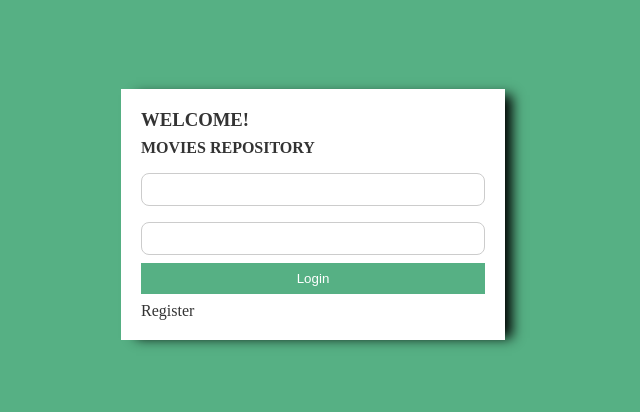
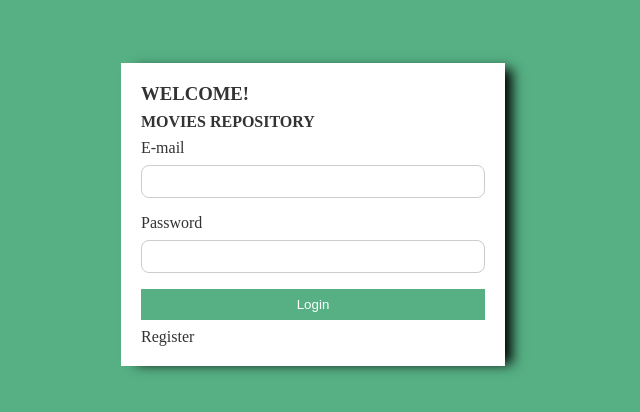
Before and after one commit to abraaoduarte/movies-playground, a Next.js app in the folder frontend/: page /login in a window 1280 px wide. Shown: the part 186-598 px from the top of the page, without its empty margins (327-967 px from the left). Built offline with nearby package versions, Linux system fonts and the light colour scheme.

Commit message:
feat: Add lib hook use form and refactored login form

```diff
--- a/frontend/package.json
+++ b/frontend/package.json
@@ -16,6 +16,7 @@
     "nookies": "^2.5.2",
     "react": "17.0.2",
     "react-dom": "17.0.2",
+    "react-hook-form": "^7.12.0",
     "styled-components": "^5.3.0"
   },
   "devDependencies": {
--- /dev/null
+++ b/frontend/src/components/Button/index.tsx
@@ -0,0 +1,15 @@
+import React, { ButtonHTMLAttributes } from 'react'
+import * as S from './styles'
+
+type ButtonProps = ButtonHTMLAttributes<HTMLButtonElement> & {
+    text: string;
+}
+
+const Button: React.FC<ButtonProps> = (props) => {
+    const { text } = props;
+    return (
+        <S.Button {...props}>{text}</S.Button>
+    )
+}
+
+export default Button;
--- /dev/null
+++ b/frontend/src/components/Button/styles.ts
@@ -0,0 +1,15 @@
+import styled from 'styled-components';
+
+export const Button = styled.button`
+padding: 8px;
+width: 100%;
+background-color: #56b084;
+color: #fff;
+outline: none;
+border: none;
+margin-bottom: 8px;
+&:hover {
+    background-color: #529e79;
+    cursor: pointer;
+}
+`
--- /dev/null
+++ b/frontend/src/components/Input/index.tsx
@@ -0,0 +1,21 @@
+import React, { InputHTMLAttributes } from 'react'
+import * as S from './styles'
+
+type InputProps = InputHTMLAttributes<HTMLInputElement> & {
+    hasError?: boolean;
+    error?: string;
+    label: string;
+}
+
+const Input: React.FC<InputProps> = (props) => {
+    const { hasError = false, label, error = '' } = props;
+    return (
+        <S.Wrapper>
+            <S.Label error={hasError}>{label}</S.Label>
+            <S.Input {...props} error={hasError} />
+            <S.Label error={hasError}>{error}</S.Label>
+        </S.Wrapper>
+    )
+}
+
+export default Input;
--- /dev/null
+++ b/frontend/src/components/Input/styles.ts
@@ -0,0 +1,45 @@
+import styled, { css } from 'styled-components';
+
+
+export const Wrapper = styled.div`
+    margin: 8px 0;
+`
+const InputModifiers = {
+    error: () => css`
+        border: 1px solid #ff4444;
+    `
+}
+
+type InputError = {
+    error: boolean;
+}
+
+export const Input = styled.input<InputError>`
+    ${({ error }) => css`
+        width: 100%;
+        margin: 8px 0;
+        padding: 8px;
+        color: #333;
+        border: 1px solid #CCC;
+        border-radius: 8px;
+        color: #333;
+        outline: none;
+        ${error && InputModifiers.error()}
+    `}
+`
+type LabelError = {
+    error: boolean;
+}
+
+const LabelModifiers = {
+    error: () => css`
+        color: #ff4444;
+        font-size: 12px;
+    `
+}
+export const Label = styled.label<LabelError>`
+    ${({ error }) => css`
+        color: #333;
+        ${error && LabelModifiers.error()}
+    `}
+`
--- /dev/null
+++ b/frontend/src/components/index.tsx
@@ -0,0 +1,2 @@
+export { default as Input } from './Input';
+export { default as Button } from './Button';
--- a/frontend/src/pages/login.tsx
+++ b/frontend/src/pages/login.tsx
@@ -1,5 +1,13 @@
 import LoginTemplate from '../templates/Login'
+import Head from 'next/head'
 
 export default function Login() {
-    return <LoginTemplate />
+    return (
+      <>
+        <Head>
+          <title>Login</title>
+        </Head>
+        <LoginTemplate />
+      </>
+    )
   }
--- a/frontend/src/templates/Login/index.tsx
+++ b/frontend/src/templates/Login/index.tsx
@@ -4,29 +4,37 @@ import React, { useState } from 'react'
 import axios from 'axios'
 import CircularProgress from '@material-ui/core/CircularProgress';
 import { useRouter } from 'next/router'
+import { Input, Button } from 'components'
+import { useForm, Controller } from "react-hook-form";
+
+type FormValues = {
+	email: string;
+	password: string;
+};
 
 const Login: React.FC = () => {
+    const { watch,
+		control,
+		handleSubmit,
+		formState: { errors, isSubmitted },
+    } = useForm<FormValues>({
+		defaultValues: {
+			email: '',
+			password: '',
+		},
+	});
+    const values = watch();
     const router = useRouter()
 
-    const [email, setEmail] = useState('');
-    const [password, setPassword] = useState('');
     const [loading, setLoading] = useState(false)
 
-    const handleChangeEmail = (event: React.ChangeEvent<HTMLInputElement>) => {
-        setEmail(event.currentTarget.value);
-    }
-
-    const handleChangePassword = (event: React.ChangeEvent<HTMLInputElement>) => {
-        setPassword(event.currentTarget.value);
-    }
-
-    const handleLogin = async () => {
+    const onSubmit = async (form: FormValues) => {
         try {
             setLoading(true)
 
             const { data } = await axios.post('http://localhost:3001/api/v1/auth/login', {
-                email,
-                password,
+                email: form.email,
+                password: form.password,
             })
 
             localStorage.setItem('user', JSON.stringify(data.result.user));
@@ -37,6 +45,7 @@ const Login: React.FC = () => {
             setLoading(false)
         }
     }
+
     if (loading) {
         return <CircularProgress />
     }
@@ -45,10 +54,51 @@ const Login: React.FC = () => {
             <S.FormContainer>
                 <h3>Welcome!</h3>
                 <h4>Movies repository</h4>
-                <form>
-                    <S.Input type="email" onChange={handleChangeEmail} value={email} />
-                    <S.Input type="password" onChange={handleChangePassword} value={password} />
-                    <S.Button type="button" onClick={handleLogin}>Login</S.Button>
+                <form onSubmit={handleSubmit(onSubmit)}>
+                <Controller
+						control={control}
+						name="email"
+						rules={{
+							required: {
+								value: true,
+								message: 'E-mail is required.',
+							},
+						}}
+						render={({ field }) => (
+							<Input
+								{...field}
+                                label="E-mail"
+								autoComplete="off"
+								maxLength={300}
+								type="text"
+								error={errors?.email?.message}
+								hasError={!!errors?.email?.message}
+							/>
+						)}
+					/>
+
+                    <Controller
+						control={control}
+						name="password"
+						rules={{
+							required: {
+								value: true,
+								message: 'Password is required.',
+							},
+						}}
+						render={({ field }) => (
+							<Input
+								{...field}
+                                label="Password"
+								autoComplete="off"
+								maxLength={300}
+								type="password"
+								error={errors?.password?.message}
+								hasError={!!errors?.password?.message}
+							/>
+						)}
+					/>
+                    <Button type="submit" text="Login" />
                     <Link href="/register">
                         <a>Register</a>
                     </Link>
--- a/frontend/src/templates/Login/styles.ts
+++ b/frontend/src/templates/Login/styles.ts
@@ -31,25 +31,3 @@ export const FormContainer = styled.div`
         }
     }
 `
-
-export const Input = styled.input`
-    width: 100%;
-    margin: 8px 0;
-    padding: 8px;
-    color: #333;
-    border: 1px solid #CCC;
-    border-radius: 8px;
-`
-export const Button = styled.button`
-    padding: 8px;
-    width: 100%;
-    background-color: #56b084;
-    color: #fff;
-    outline: none;
-    border: none;
-    margin-bottom: 8px;
-    &:hover {
-        background-color: #529e79;
-        cursor: pointer;
-    }
-`
```
Also changed, not shown: 2 other files (tests, documents, lock files or other folders).
